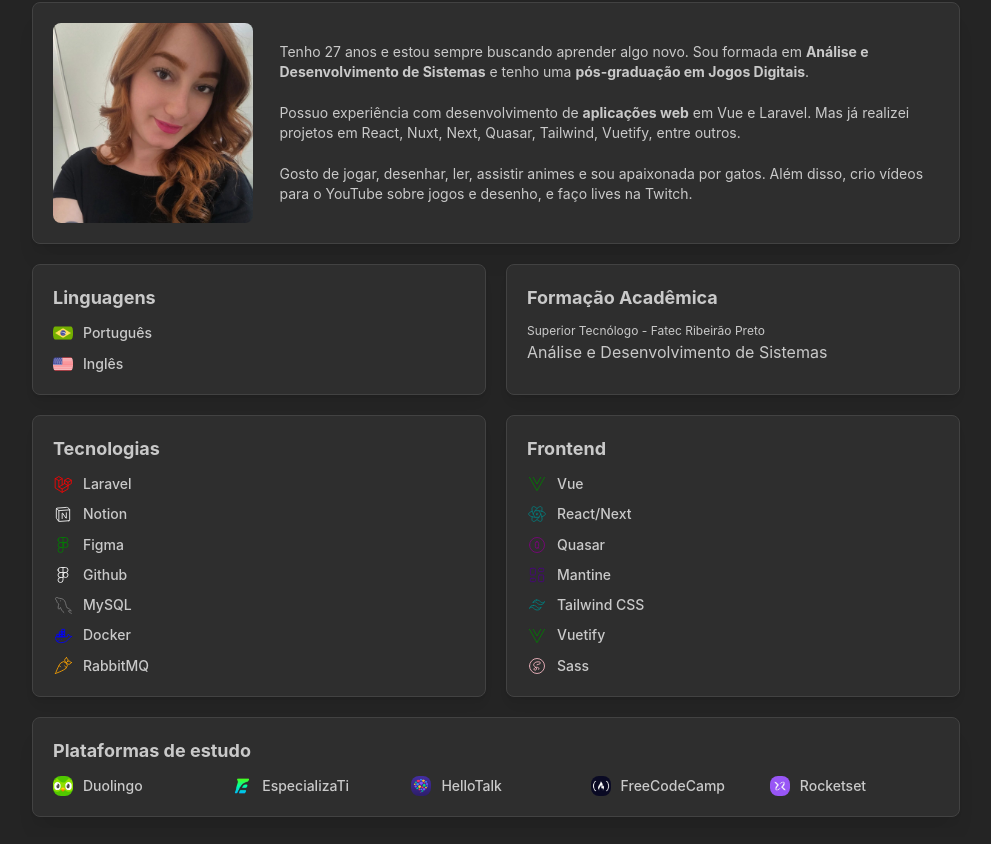
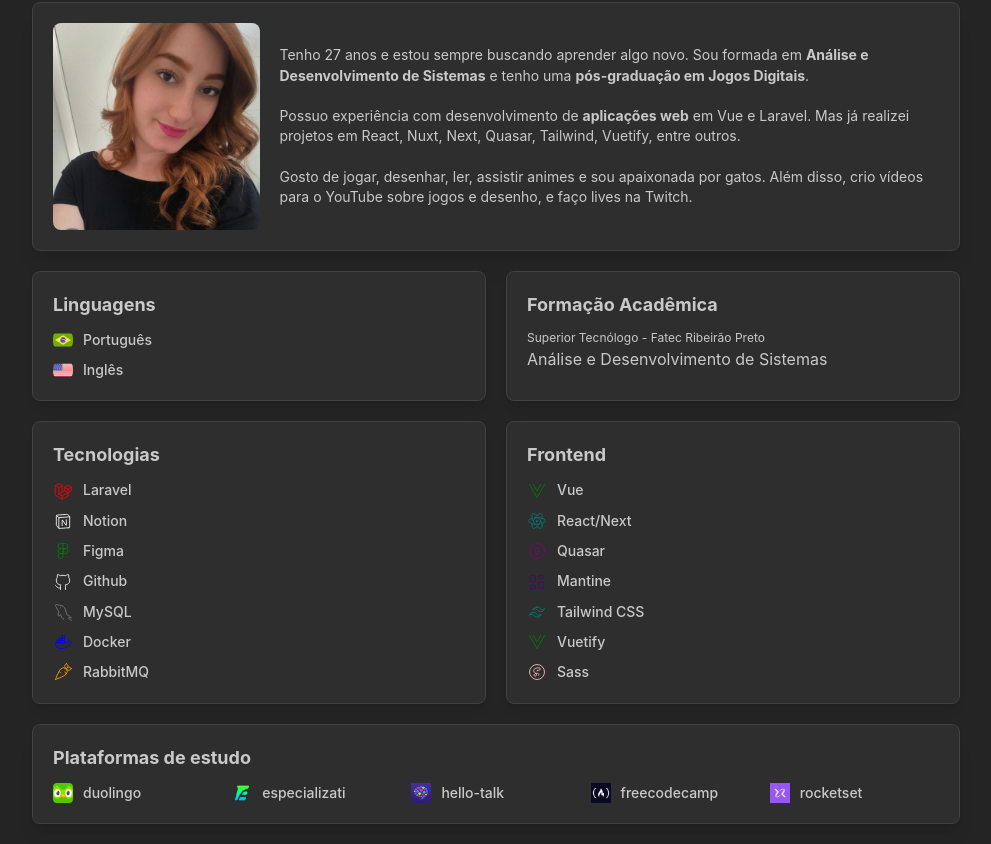
Before and after one commit to Carolinaribeirodacol/portfolio, a Next.js app in the folder frontend/: page /about in a window 1280 px wide. Shown: the part 212-1056 px from the top of the page, without its empty margins (144-1135 px from the left). Built offline with nearby package versions, Linux system fonts and the light colour scheme.

Commit message:
feat: otimização de código

```diff
--- /dev/null
+++ b/frontend/components/PageLoader.tsx
@@ -0,0 +1,12 @@
+import { Loader, Center, Stack, Text } from "@mantine/core";
+
+export function PageLoader({ message = "Carregando..." }) {
+  return (
+    <Center h="100vh">
+      <Stack align="center" gap="xs">
+        <Loader color="purple" size="lg" />
+        <Text c="dimmed">{message}</Text>
+      </Stack>
+    </Center>
+  );
+}
--- a/frontend/lib/laravel.ts
+++ b/frontend/lib/laravel.ts
@@ -1,18 +1,33 @@
 import axios from "axios";
 
 export async function getProjects() {
+  try {
     const response = await axios.get(`${process.env.NEXT_PUBLIC_API_URL}/projects`);
     return response.data;
+  } catch (error) {
+    console.error("Erro em getProjects:", error);
+    throw new Error("Erro ao buscar projetos");
+  }
 }
 
 export async function getProjectById(id: number) {
+  try {
     const response = await axios.get(`${process.env.NEXT_PUBLIC_API_URL}/projects/${id}`);
     return response.data;
+  } catch (error) {
+    console.error("Erro em getProjectById:", error);
+    throw new Error("Erro ao buscar o projeto por id");
+  }
 }
 
 export async function getProjectsByStatus(status: string) {
+  try {
     const response = await axios.get(`${process.env.NEXT_PUBLIC_API_URL}/projects`, {
       params: { status },
     });
     return response.data;
+  } catch (error) {
+    console.error("Erro em getProjectsByStatus:", error);
+    throw new Error("Erro ao buscar o projeto por status");
   }
+}
--- a/frontend/pages/about.tsx
+++ b/frontend/pages/about.tsx
@@ -25,8 +25,10 @@
   IconBrandSass,
   IconBrandNotion,
   IconBrandFigma,
+  IconBrandGithub,
 } from "@tabler/icons-react";
-import { JSX } from "react";
+import { JSX, useMemo } from "react";
+import NextImage from "next/image";
 
 export default function AboutPage() {
   type Technology = {
@@ -39,7 +41,8 @@
     icon: JSX.Element;
   };
 
-  const technologies: Technology[] = [
+  const technologies: Technology[] = useMemo(
+    () => [
       {
         name: "Laravel",
         icon: <IconBrandLaravel color="red" size={20} stroke={1} />,
@@ -54,7 +57,7 @@
       },
       {
         name: "Github",
-      icon: <IconBrandFigma color="white" size={20} stroke={1} />,
+        icon: <IconBrandGithub color="white" size={20} stroke={1} />,
       },
       {
         name: "MySQL",
@@ -68,9 +71,12 @@
         name: "RabbitMQ",
         icon: <IconCarrot color="orange" size={20} stroke={1} />,
       },
-  ];
+    ],
+    []
+  );
 
-  const frontend: Frontend[] = [
+  const frontend: Frontend[] = useMemo(
+    () => [
       {
         name: "Vue",
         icon: <IconBrandVue color="green" size={20} stroke={1} />,
@@ -99,14 +105,14 @@
         name: "Sass",
         icon: <IconBrandSass color="pink" size={20} stroke={1} />,
       },
-  ];
+    ],
+    []
+  );
 
   return (
     <>
       <Center mb="lg">
-        <Title order={1}>
-          Prazer, Carolina
-        </Title>
+        <Title order={1}>Prazer, Carolina</Title>
       </Center>
 
       <Group justify="center" mt="sm">
@@ -120,29 +126,30 @@
       <Card shadow="md" radius="md" p="lg" withBorder mb="lg">
         <Grid gutter="lg" align="center">
           <Grid.Col span={{ base: 12, sm: 3 }}>
-            <Image
-              radius="md"
+            <NextImage
               src="/images/profile.jpg"
               alt="Foto de Perfil"
-              h={200}
-              w="auto"
+              width={300}
+              height={200}
+              style={{ borderRadius: "8px" }}
             />
           </Grid.Col>
 
           <Grid.Col span={{ base: 12, sm: 9 }}>
             <Text size="sm" fw={400}>
-              Tenho 27 anos e estou sempre buscando aprender algo novo.
-              Sou formada em <b>Análise e Desenvolvimento de Sistemas</b> e
-              tenho uma <b>pós-graduação em Jogos Digitais</b>.
-              <br /><br />
-
-              Possuo experiência com desenvolvimento de <b>aplicações web</b> em Vue e Laravel.
-              Mas já realizei projetos em React, Nuxt, Next, Quasar, Tailwind, Vuetify, entre outros.
-              <br /><br />
-
-              Gosto de jogar, desenhar, ler, assistir animes e sou apaixonada por gatos.
-              Além disso, crio vídeos para o YouTube sobre jogos e desenho, e
-              faço lives na Twitch.
+              Tenho 27 anos e estou sempre buscando aprender algo novo. Sou
+              formada em <b>Análise e Desenvolvimento de Sistemas</b> e tenho
+              uma <b>pós-graduação em Jogos Digitais</b>.
+              <br />
+              <br />
+              Possuo experiência com desenvolvimento de <b>aplicações web</b> em
+              Vue e Laravel. Mas já realizei projetos em React, Nuxt, Next,
+              Quasar, Tailwind, Vuetify, entre outros.
+              <br />
+              <br />
+              Gosto de jogar, desenhar, ler, assistir animes e sou apaixonada
+              por gatos. Além disso, crio vídeos para o YouTube sobre jogos e
+              desenho, e faço lives na Twitch.
             </Text>
           </Grid.Col>
         </Grid>
@@ -234,75 +241,26 @@
         <Title order={4}>Plataformas de estudo</Title>
 
         <SimpleGrid cols={{ base: 1, sm: 3, md: 5 }} spacing="xs" mt="sm">
-          <Group gap="xs">
-            <Image
-              radius="md"
-              src="/images/duolingo.svg"
-              alt="Logo Duolingo"
-              h={20}
-              w={20}
-              fit="contain"
+          {[
+            "duolingo.svg",
+            "especializati.png",
+            "hello-talk.png",
+            "freecodecamp.jpg",
+            "rocketset.png",
+          ].map((img, index) => (
+            <Group key={index} gap="xs">
+              <NextImage
+                src={`/images/${img}`}
+                alt={`Logo ${img}`}
+                width={20}
+                height={20}
+                style={{ objectFit: "contain" }}
               />
               <Text size="sm" fw={500}>
-              Duolingo
+                {img.split(".")[0]}
               </Text>
             </Group>
-
-          <Group gap="xs">
-            <Image
-              radius="md"
-              src="/images/especializati.png"
-              alt="Logo EspecializaTi"
-              h={20}
-              w={20}
-              fit="contain"
-            />
-            <Text size="sm" fw={500}>
-              EspecializaTi
-            </Text>
-          </Group>
-
-          <Group gap="xs">
-            <Image
-              radius="md"
-              src="/images/hello-talk.png"
-              alt="Logo HelloTalk"
-              h={20}
-              w={20}
-              fit="contain"
-            />
-            <Text size="sm" fw={500}>
-              HelloTalk
-            </Text>
-          </Group>
-
-          <Group gap="xs">
-            <Image
-              radius="md"
-              src="/images/freecodecamp.jpg"
-              alt="Logo FreeCodeCamp"
-              h={20}
-              w={20}
-              fit="contain"
-            />
-            <Text size="sm" fw={500}>
-              FreeCodeCamp
-            </Text>
-          </Group>
-
-          <Group gap="xs">
-            <Image
-              radius="md"
-              src="/images/rocketset.png"
-              alt="Logo Rocketset"
-              h={20}
-              w={20}
-              fit="contain"
-            />
-            <Text size="sm" fw={500}>
-              Rocketset
-            </Text>
-          </Group>
+          ))}
         </SimpleGrid>
       </Card>
 
--- a/frontend/pages/index.tsx
+++ b/frontend/pages/index.tsx
@@ -1,11 +1,4 @@
-import {
-  Text,
-  Button,
-  Group,
-  Title,
-  Space,
-  Stack,
-} from "@mantine/core";
+import { Text, Button, Group, Title, Space, Stack } from "@mantine/core";
 import {
   IconBrandLaravel,
   IconBrandMysql,
@@ -19,9 +12,10 @@
 import "@gfazioli/mantine-parallax/styles.layer.css";
 import { Parallax } from "@gfazioli/mantine-parallax";
 
-import { useEffect, useState } from "react";
-import axios from "axios";
 import { useRouter } from "next/router";
+import { getProjectsByStatus } from "@/lib/laravel";
+import { GetStaticProps } from "next";
+import { PageLoader } from "@/components/PageLoader";
 
 type Project = {
   id: number;
@@ -29,17 +23,38 @@
   description: string;
 };
 
-export default function Home() {
-  const [projects, setProjects] = useState<Project[]>([]);
+type HomeProps = {
+  projects: Project[];
+};
+
+export const getStaticProps: GetStaticProps<HomeProps> = async () => {
+  try {
+    const projects = await getProjectsByStatus("em andamento");
+
+    return {
+      props: {
+        projects,
+      },
+      revalidate: 60,
+    };
+  } catch (error) {
+    console.error("Erro ao buscar projetos:", error);
+
+    return {
+      props: {
+        projects: [],
+      },
+      revalidate: 60,
+    };
+  }
+};
+
+export default function Home({ projects }: HomeProps) {
   const router = useRouter();
-  useEffect(() => {
-    const apiUrl = process.env.NEXT_PUBLIC_API_URL;
 
-    axios
-      .get(`${apiUrl}/projects?status=em andamento`)
-      .then((res) => setProjects(res.data))
-      .catch((err) => console.error(err));
-  }, []);
+  if (router.isFallback) {
+    return <PageLoader message="Carregando..." />;
+  }
 
   return (
     <>
--- a/frontend/pages/projects/index.tsx
+++ b/frontend/pages/projects/index.tsx
@@ -1,4 +1,3 @@
-import { useEffect, useState } from "react";
 import {
   Card,
   Image,
@@ -10,11 +9,13 @@
   Badge,
   AspectRatio,
   Stack,
-  Loader,
   Center,
 } from "@mantine/core";
 import DefaultNoData from "@/components/DefaultNoData";
 import { getProjects } from "@/lib/laravel";
+import { GetStaticProps } from "next";
+import { PageLoader } from "@/components/PageLoader";
+import { useRouter } from "next/router";
 
 type Project = {
   id: number;
@@ -25,25 +26,35 @@
   description: string;
 };
 
-export default function ProjectsPage() {
-  const [projects, setProjects] = useState([]);
-  const [loading, setLoading] = useState(false);
+type ProjectProps = {
+  projects: Project[];
+}
 
-  useEffect(() => {
-    setLoading(true);
+export const getStaticProps: GetStaticProps<ProjectProps> = async () => {
+  try {
+    const projects = await getProjects();
+    return {
+      props: {
+        projects,
+      },
+      revalidate: 60,
+    };
+  } catch (error) {
+    console.error("Erro ao buscar projetos:", error);
+    return {
+      props: {
+        projects: [],
+      },
+      revalidate: 60,
+    };
+  }
+}
 
-    getProjects()
-      .then(setProjects)
-      .catch(console.error)
-      .finally(() => setLoading(false));
-  }, []);
+export default function ProjectsPage({projects}: ProjectProps) {
+  const router = useRouter();
 
-  if (loading) {
-    return (
-      <Group justify="center" mt="xl">
-        <Loader color="purple">Carregando...</Loader>
-      </Group>
-    );
+  if (router.isFallback) {
+    return <PageLoader message="Carregando projetos..." />;
   }
 
   if (!projects) {
```
Also changed, not shown: frontend/pages/projects/[id].tsx (+47 -41 lines). Lines whose indentation alone changed are shown as unchanged.
